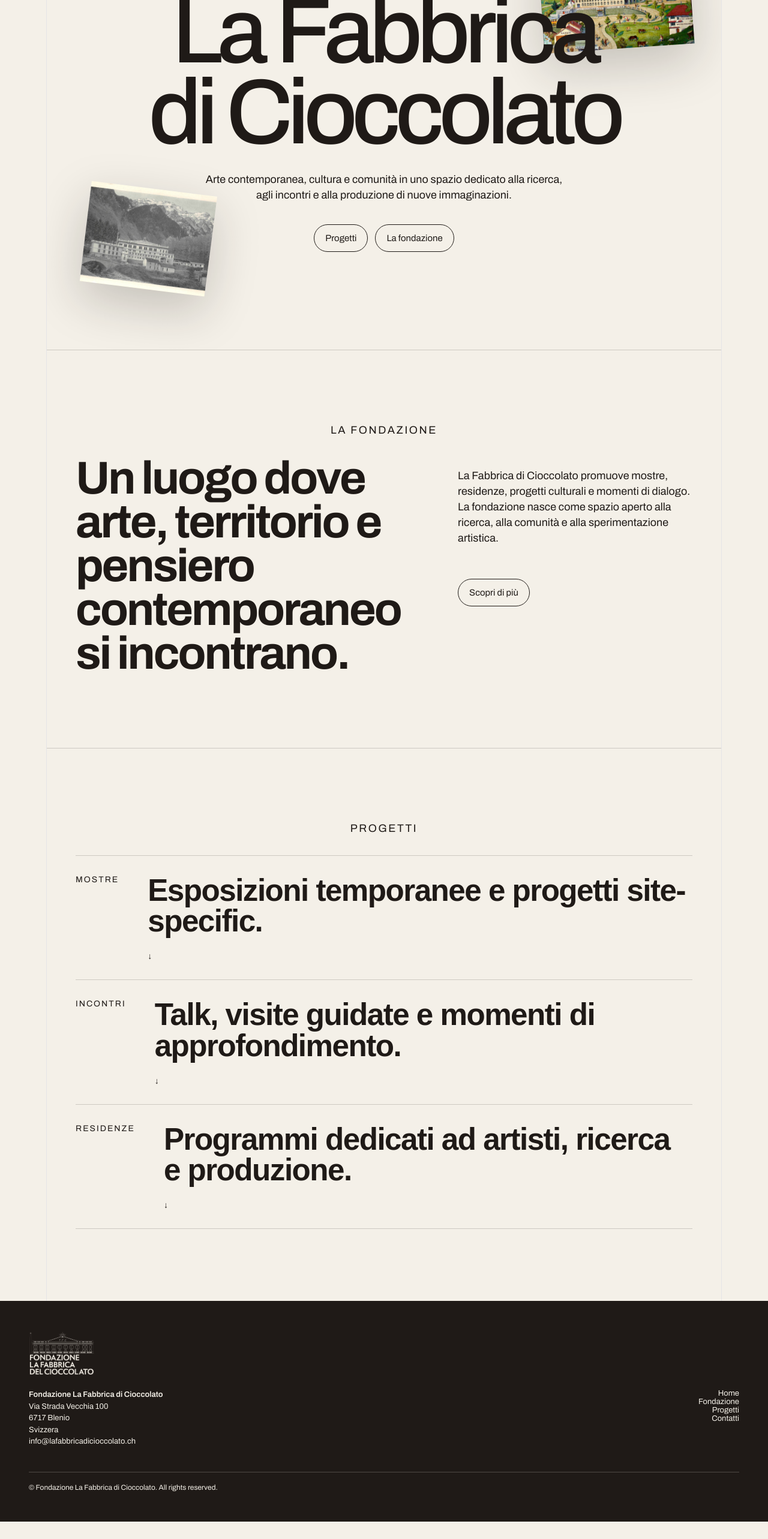
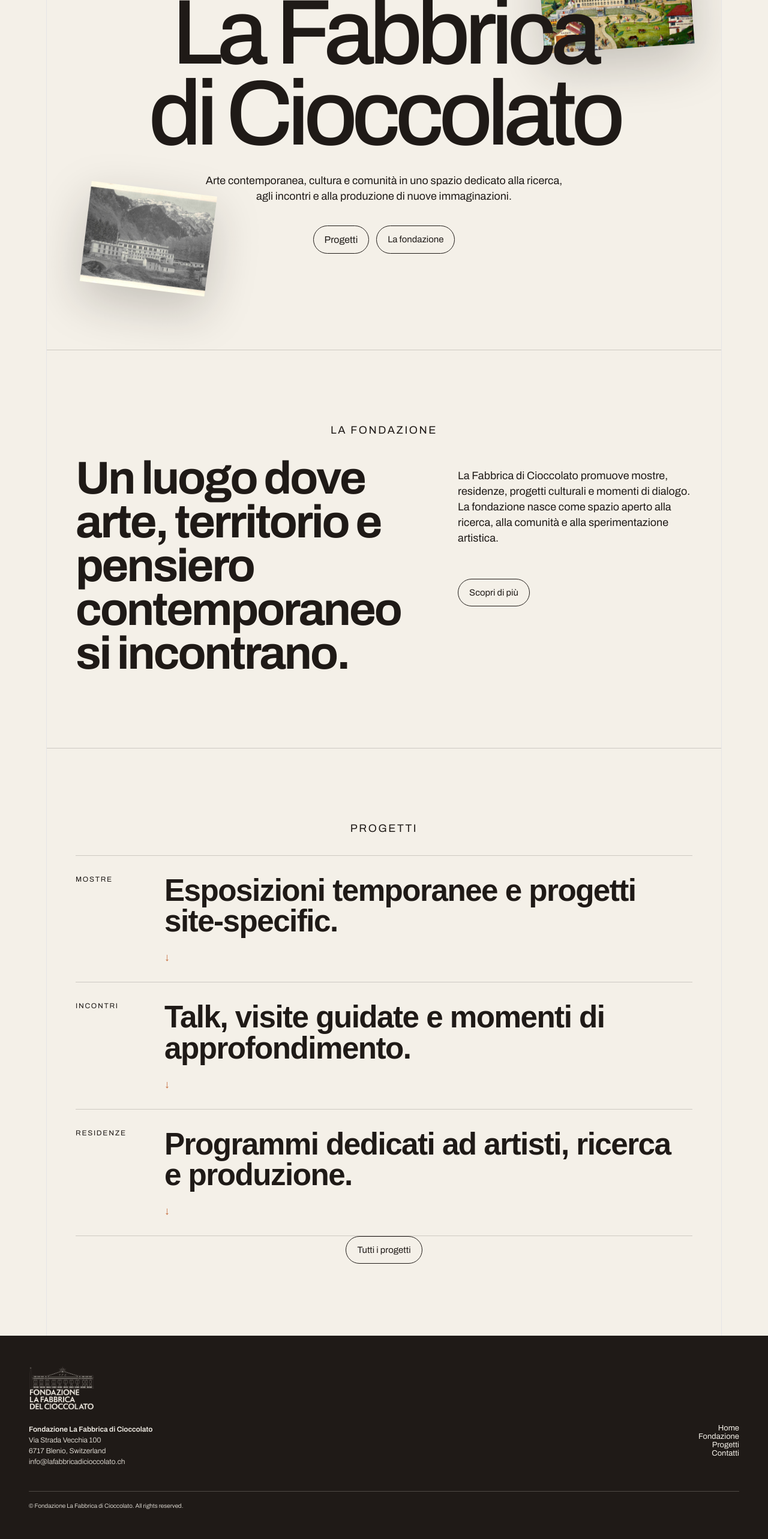
Before and after one commit to lucas-dev79/fondazione-next, a Next.js app: page / in a window 1280 px wide. Shown: the part 217-2783 px from the top of the page at 60% size. Before the commit the page ends 2754 px from the top, so only its background shows below. Built offline with nearby package versions, Linux system fonts and the light colour scheme.

Commit message:
Update hover colors

```diff
--- a/app/contatti/page.tsx
+++ b/app/contatti/page.tsx
@@ -5,9 +5,8 @@
         <p className="eyebrow">Contatti</p>
 
         <h1 className="contact-title">
-          Dove trovarci e come mettersi
-          <br />
-          in contatto con noi
+          Dove trovarci
+
         </h1>
       </section>
 
--- a/app/globals.css
+++ b/app/globals.css
@@ -93,11 +93,16 @@
 }
 
 .site-nav a:hover {
-  color: #c46a3a;
+  color: #c2500b;
 }
 
+.menu-toggle:hover {
+    background: #c2500b;
+    color: #fff;
+}
 
 .menu-toggle {
+  transition: background-color 0.45s ease, color 0.45s ease;
   position: relative;
   z-index: 11;
   width: 44px;
@@ -108,6 +113,7 @@
   background: transparent;
   color: inherit;
   cursor: pointer;
+
 }
 
 .menu-toggle span {
@@ -191,7 +197,7 @@
 
 .eyebrow {
   margin: 0 0 24px;
-  font-size: 14px;
+  font-size: 18px;
   letter-spacing: 0.14em;
   text-transform: uppercase;
 }
@@ -274,11 +280,12 @@
 }
 
 .fondazione-action:hover {
-      background-color: #c46a3a;
-    color: #000000;
+      background-color: #c2500b;
+    color: #fff;
 }
 
-.hero-actions a {
+.hero-actions a,
+.hero-actions button {
   padding: 14px 18px;
   border: 1px solid currentColor;
   border-radius: 999px;
@@ -287,9 +294,17 @@
     color 0.25s ease;
 }
 
-.hero-actions a:hover {
-  background-color: #c46a3a;
-  color: #000000;
+.hero-actions button {
+  background: transparent;
+  color: inherit;
+  cursor: pointer;
+  font: inherit;
+}
+
+.hero-actions a:hover,
+.hero-actions button:hover {
+  background-color: #c2500b;
+  color: #fff;
 }
 
 .section {
@@ -347,7 +362,7 @@
 }
 
 .program-list span {
-  font-size: 14px;
+  font-size: 18px;
   letter-spacing: 0.14em;
   text-transform: uppercase;
 }
@@ -364,6 +379,7 @@
     font-size: 13px;
     display: inline-block;
   position: relative;
+  font-weight: 300;
 }
 
 .project-actions::after {
@@ -400,13 +416,14 @@
 .site-footer p {
   margin: 0;
   line-height: 1.5;
+  font-weight: 300;
 }
 
 .footer-info {
   text-align: left;
   display: grid;
   gap: 0px;
-  font-size: 13px;
+  font-size: 12px;
 }
 
 .footer-columns {
@@ -417,7 +434,7 @@
 }
 
 .footer-title {
-  font-weight: 600;
+  font-weight: 600 !important;
 }
 
 .site-footer a {
@@ -426,7 +443,7 @@
 }
 
 .site-footer a:hover {
-  color: #c46a3a;
+  color: #c2500b;
 }
 
 .footer-logo {
@@ -455,7 +472,7 @@
   margin-top: 24px;
   padding-top: 16px;
   border-top: 1px solid rgba(244, 240, 232, 0.22);
-  font-size: 12px;
+  font-size: 10px;
   text-align: left;
 }
 
@@ -478,9 +495,10 @@
 
 .program-category {
   grid-column: 1 / -1;
-  font-size: 14px;
+  font-size: 12px !important;
   letter-spacing: 0.14em;
   text-transform: uppercase;
+  flex: 0 0 100px;
 }
 
 .program-toggle h3 {
@@ -497,6 +515,7 @@
   line-height: 1;
   margin-top: 8px;
   transition: transform 0.3s ease;
+  color: #c46a3a;
 }
 
 
@@ -529,6 +548,8 @@
 h1.page-title,
 .contact-title {
     line-height: 50px;
+    font-size: 50px;
+    color: #c2500b;
 }
 
 
@@ -591,9 +612,9 @@
 .slider-image-placeholder h2 {
   max-width: 900px;
   margin: 0;
-  font-size: clamp(48px, 8vw, 120px);
+  font-size: clamp(48px, 6vw, 120px);
   line-height: 0.9;
-  letter-spacing: -0.05em;
+  letter-spacing: 0em;
       color: #f5f0e6;
 
 }
@@ -647,14 +668,16 @@
 
 .contact-details {
   display: grid;
-  border-top: 1px solid rgba(31, 26, 23, 0.18);
 }
 
 .contact-details article {
   display: grid;
   gap: 18px;
   padding: 28px 0;
-  border-bottom: 1px solid rgba(31, 26, 23, 0.18);
+}
+
+.contact-details article + article {
+  border-top: 1px solid rgba(31, 26, 23, 0.18);
 }
 
 .contact-details span {
@@ -665,9 +688,10 @@
 
 .contact-details p {
   margin: 0;
-  font-size: 15px;
+  font-size: 13px;
   line-height: 1.05;
   letter-spacing: -0.03em;
+  font-weight: 400;
 }
 
 .contact-details a,
@@ -675,8 +699,7 @@
   transition: color 0.25s ease;
 }
 
-.contact-details a:hover,
-.map-link:hover {
+.contact-details a:hover{
   color: #c46a3a;
 }
 
@@ -694,19 +717,12 @@
 
 .map-link {
   width: fit-content;
-  font-size: 15px;
-  background-image: linear-gradient(currentColor, currentColor);
-  background-repeat: no-repeat;
-  background-position: left bottom;
-  background-size: 100% 1px;
-  transition:
-    background-size 0.25s ease,
-    color 0.25s ease;
+  font-size: 13px;
+   color: #c46a3a;
+
 }
 
-.map-link:hover {
-  background-size: 0% 1px;
-}
+
 
 
 
@@ -748,6 +764,13 @@
   .contact-map-block iframe {
     min-height: 320px;
   }
+
+  h1.page-title,
+.contact-title {
+    line-height: 36px;
+    font-size: 36px;
+}
+
 }
 
 
@@ -840,27 +863,54 @@
 .projects-list {
   display: grid;
   border-top: 1px solid rgba(31, 26, 23, 0.18);
+  padding-bottom: 150px;
 }
 
 .project-preview {
   display: grid;
-  grid-template-columns: 180px 1fr 280px;
+  padding: 0 0;
+  border-bottom: 1px solid rgba(31, 26, 23, 0.18);
+  text-align: left;
+}
+
+.project-preview-category {
+  padding: 24px 48px;
+  border-bottom: 1px solid rgba(31, 26, 23, 0.18);
+  font-size: 14px;
+  letter-spacing: 0.14em;
+  text-transform: uppercase;
+}
+
+.project-preview-row {
+  position: relative;
+  display: grid;
+  grid-template-columns: 180px 1fr 0.8fr;
   gap: 48px;
   align-items: start;
   padding: 34px 48px;
-  border-bottom: 1px solid rgba(31, 26, 23, 0.18);
-  text-align: left;
-  transition: background-color 0.25s ease;
+  transition:
+    background-color 1s cubic-bezier(0.22, 1, 0.36, 1),
+    color 0.5s cubic-bezier(0.22, 1, 0.36, 1);
 }
 
-.project-preview:hover {
-  background: rgba(196, 106, 58, 0.12);
+.project-preview-row:hover {
+  background: #1f1a17;
+  color: #f4f0e8;
 }
 
-.project-preview span {
-  font-size: 14px;
-  letter-spacing: 0.14em;
-  text-transform: uppercase;
+.project-preview-row::before {
+  content: '';
+  position: absolute;
+  top: 24px;
+  bottom: 24px;
+  left: 252px;
+  width: 1px;
+  background: rgba(31, 26, 23, 0.18);
+  transition: background-color 0.55s cubic-bezier(0.22, 1, 0.36, 1);
+}
+
+.project-preview-row:hover::before {
+  background: rgba(244, 240, 232, 0.22);
 }
 
 .project-preview h2 {
@@ -877,8 +927,10 @@
 }
 
 .project-preview-image {
+  position: relative;
+  width: 180px;
   aspect-ratio: 4 / 3;
-  overflow: hidden;
+  overflow: visible;
 }
 
 .project-preview-image img,
@@ -888,6 +940,11 @@
   height: 100%;
   object-fit: cover;
 }
+
+.project-preview-image img {
+  clip-path: inset(0);
+}
+
 
 .project-detail-image {
   width: calc(100% - 96px);
@@ -901,6 +958,7 @@
   display: grid;
   gap: 28px;
   max-width: 900px;
+  margin: 0 auto;
 }
 
 .project-detail-content p {
@@ -912,9 +970,21 @@
 
 @media (max-width: 900px) {
   .project-preview {
+    padding: 0 24px;
+  }
+
+  .project-preview-row {
     grid-template-columns: 1fr;
     gap: 20px;
-    padding: 32px 24px;
+    padding: 32px 0;
+  }
+
+  .project-preview-image {
+    width: min(320px, 100%);
+  }
+
+  .project-preview-row::before {
+    display: none;
   }
 
   .projects-hero,
@@ -930,3 +1000,21 @@
     margin: 0 24px;
   }
 }
+
+.program-archive-action {
+  display: inline-flex;
+  width: fit-content;
+  margin-top: 36 !important;
+  padding: 14px 18px;
+  border: 1px solid currentColor;
+  border-radius: 999px;
+  font-size: 15px;
+  transition: background-color 0.25s ease, color 0.25s ease;
+  margin: 0 auto;
+
+}
+
+.program-archive-action:hover {
+  background-color: #c2500b;
+  color: #fff;
+}
--- a/app/page.tsx
+++ b/app/page.tsx
@@ -99,6 +99,13 @@
   const heroRef = useRef<HTMLElement | null>(null)
   const heroInView = useInView(heroRef, { amount: 0.95 })
 
+  function scrollToProgram() {
+    document.getElementById('progetti')?.scrollIntoView({
+      behavior: 'smooth',
+      block: 'start',
+    })
+  }
+
   return (
     <main className="page">
       <section className="hero" ref={heroRef}>
@@ -134,7 +141,9 @@
         />
 
         <div className="hero-actions">
-          <Link href="#progetti">Progetti</Link>
+          <button type="button" onClick={scrollToProgram}>
+            Progetti
+          </button>
           <a href="#fondazione">La fondazione</a>
         </div>
       </section>
@@ -191,7 +200,7 @@
                   <p>{project.excerpt}</p>
                   <div className="project-actions">
                     <Link href={`/progetti/${project.slug}`}>
-                      Guarda il progetto
+                      Scopri di più
                     </Link>
                   </div>
                 </div>
@@ -199,6 +208,10 @@
             </article>
           ))}
         </div>
+
+        <div className="program-archive-action">
+          <Link href="/progetti">Tutti i progetti</Link>
+        </div>
       </section>
     </main>
   )
--- a/app/progetti/[slug]/page.tsx
+++ b/app/progetti/[slug]/page.tsx
@@ -32,7 +32,7 @@
           <p key={paragraph}>{paragraph}</p>
         ))}
 
-        <Link className="map-link" href="/progetti">
+        <Link className="program-archive-action" href="/progetti">
           Torna ai progetti
         </Link>
       </section>
--- a/components/footer.tsx
+++ b/components/footer.tsx
@@ -16,9 +16,7 @@
           <p>
             Via Strada Vecchia 100
             <br />
-            6717 Blenio
-            <br />
-            Svizzera
+            6717 Blenio, Switzerland
           </p>
           <p>
             <a href="mailto:info@lafabbricadicioccolato.ch">
```
Also changed, not shown: app/progetti/page.tsx (+7 -5 lines).
